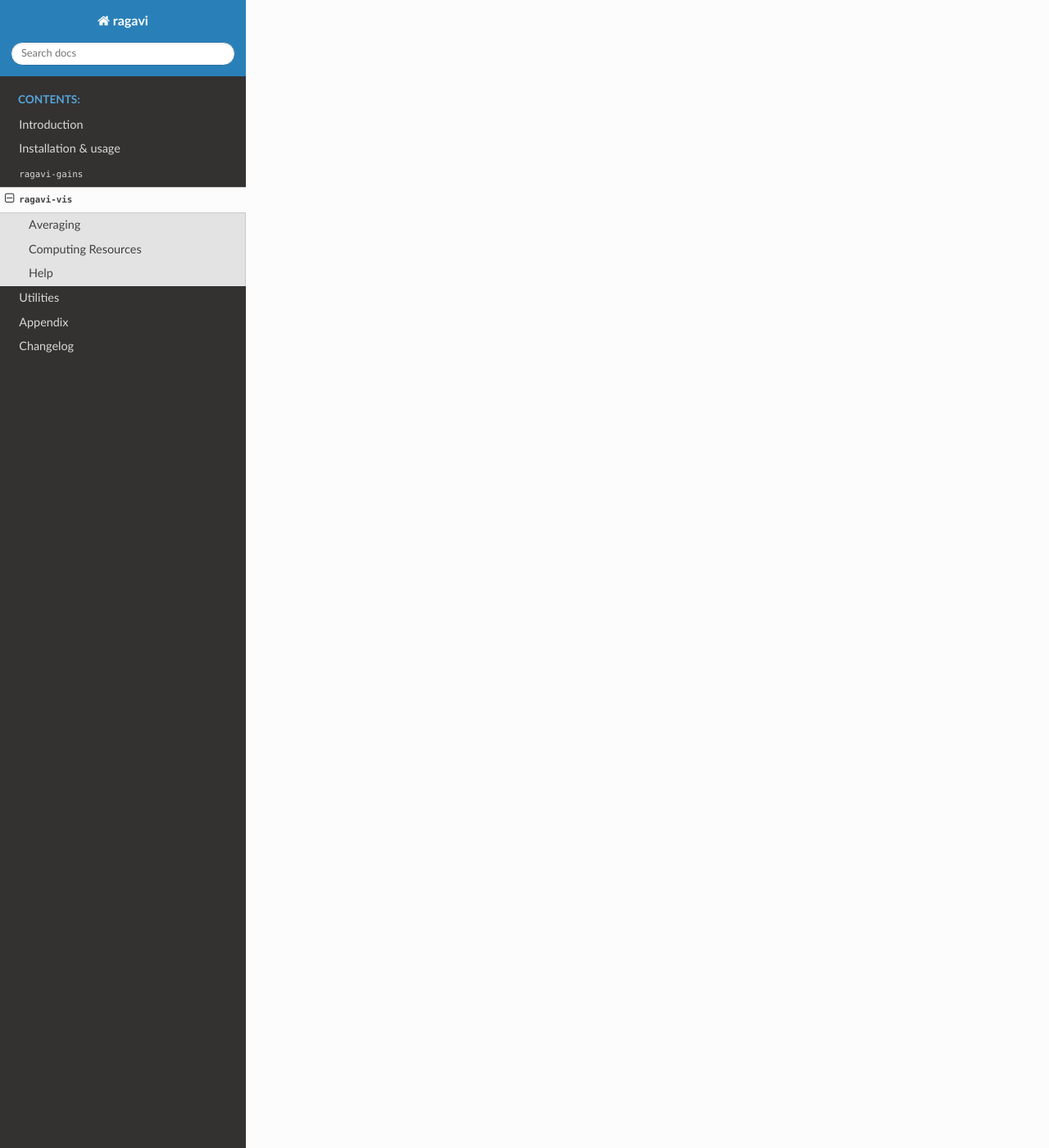
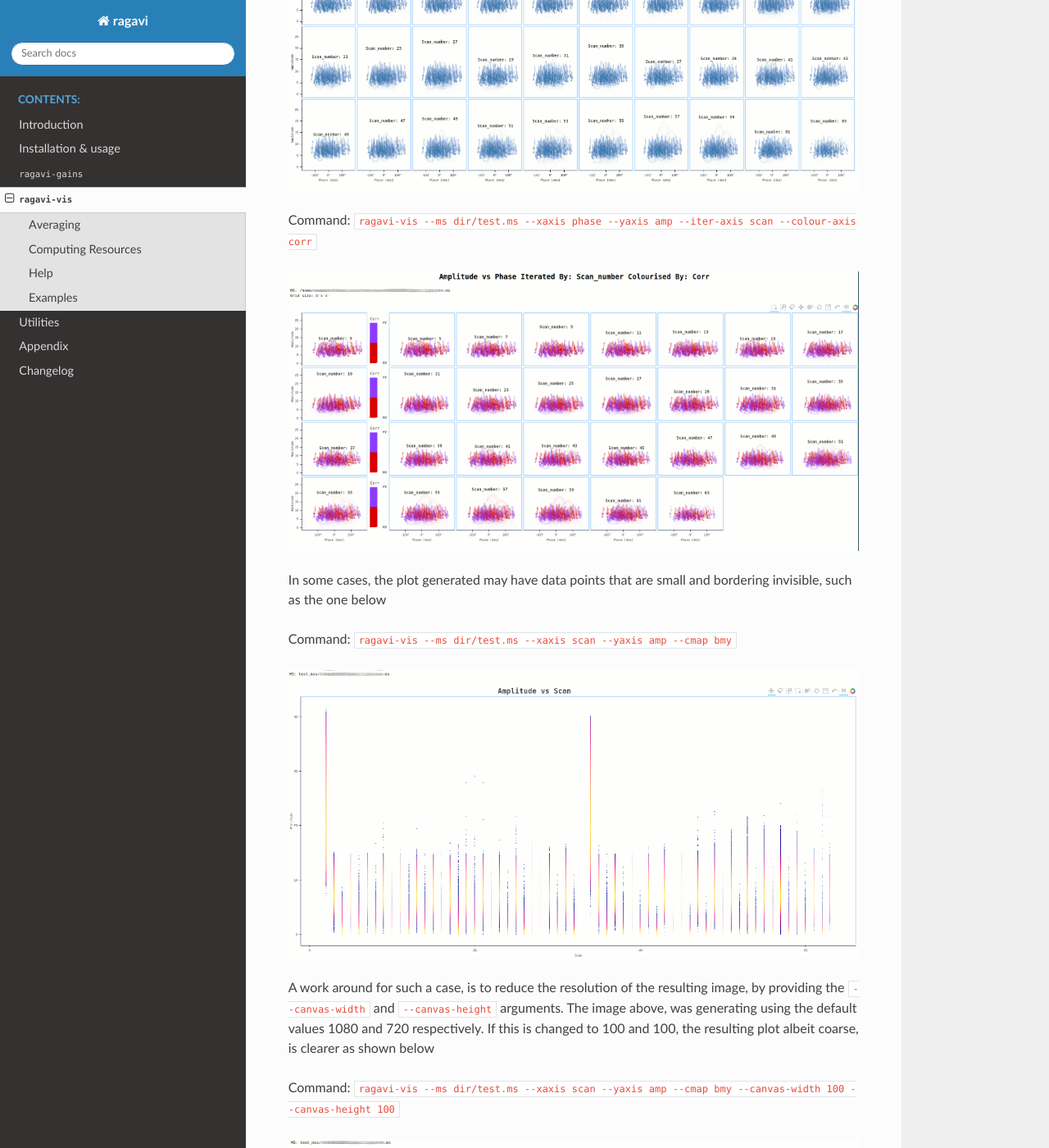
Before and after one commit to ratt-ru/ragavi, a Sphinx documentation site: the page built from docs/source/vis.rst, in a window 1280 px wide and 1400 px high, scrolled down 5260 px. Shown: the whole window at 82% size. Built offline with Sphinx 7.4.7 and the Read the Docs theme 2.0.0, drawn with Linux system fonts in a browser that asks for light colours; some of the changed text lies outside the part shown.

```diff
--- a/docs/source/appendix.rst
+++ b/docs/source/appendix.rst
@@ -13,4 +13,4 @@ Visibilites
 ===========
 .. automodule:: ragavi.visibilities
    :members:
-   :exclude-members: DataCoreProcessor, hv_plotter
+   :exclude-members: DataCoreProcessor, plotter
--- a/docs/source/utilities.rst
+++ b/docs/source/utilities.rst
@@ -3,5 +3,5 @@ Utilities
 *********
 Some utilities useful internally and externally from ``ragavi``
 
-.. automodule:: ragavi.vis_utils
+.. automodule:: ragavi.utils
    :members:
--- a/docs/source/vis.rst
+++ b/docs/source/vis.rst
@@ -61,6 +61,9 @@ Iteration can also be activated through the :code:`-ia / --iter-axis` option.
 It is also possible to colour over some axis (most of the iteration axes are
 supported as shown in the table above) and this can be activated through the
 :code:`-ca / --colour-axis` argument. Please note that the mandatory arguments are :code:`--xaxis`, :code:`--yaxis`, :code:`--ms`.
+
+.. note::
+    Output files genrated by ``ragavi-vis`` can be very large for iterated plots because of the resolution of each generated plot. For this reason, unless ``--canvas-width`` and ``--canvas-height`` are explicitly provided, ``ragavi-gains`` will automatically shrink the canvas sizes to 200 by 200 in order to minimise the resulting output.
 
 
 Averaging
@@ -190,6 +193,61 @@ The output of the help is as follows:
                           to ensure that: num-cores * mem-limit < total RAM
                           available
 
+Examples
+========
+Some example plots generated by ``ragavi-vis``
+
+Command:
+:code:`ragavi-vis --ms dir/test.ms --xaxis time --yaxis amp`
+
+.. image:: examples/single_amp_time.png
+    :width: 800
+    :alt: amplitude vs time
+
+Command:
+:code:`ragavi-vis --ms dir/test.ms --xaxis phase --yaxis amp --colour-axis antenna1`
+
+.. image:: examples/single_colour_amp_phase.png
+    :width: 800
+    :alt: amplitude vs phase coloured by antenna1
+
+Command:
+:code:`ragavi-vis --ms dir/test.ms --xaxis phase --yaxis amp --iter-axis scan`
+
+.. image:: examples/iter_amp_phase.png
+    :width: 800
+    :alt: amplitude vs phase iterated by scan
+
+Command:
+:code:`ragavi-vis --ms dir/test.ms --xaxis phase --yaxis amp --iter-axis scan --colour-axis corr`
+
+.. image:: examples/iter_colour_amp_phase.png
+    :width: 800
+    :alt: amplitude vs phase iterated by scan coloured by corr
+
+
+In some cases, the plot generated may have data points that are small and bordering invisible, such as the one below
+
+Command:
+:code:`ragavi-vis --ms dir/test.ms --xaxis scan --yaxis amp --cmap bmy`
+
+.. image:: examples/high_res_amp_scan.png
+    :width: 800
+    :alt: amplitude vs phase iterated by scan coloured by corr
+
+A work around for such a case, is to reduce the resolution of the resulting
+image, by providing the ``--canvas-width`` and ``--canvas-height`` arguments.
+The image above, was generating using the default values 1080 and 720
+respectively. If this is changed to 100 and 100, the resulting plot albeit
+coarse, is clearer as shown below
+
+Command:
+:code:`ragavi-vis --ms dir/test.ms --xaxis scan --yaxis amp --cmap bmy --canvas-width 100 --canvas-height 100`
+
+.. image:: examples/low_res_amp_scan.png
+    :width: 800
+    :alt: amplitude vs scan
+
 
 .. _Codex: https://codex-africanus.readthedocs.io/en/latest/
 .. _help: https://ragavi.readthedocs.io/en/dev/vis.html#help
--- a/requirements.txt
+++ b/requirements.txt
@@ -4,6 +4,7 @@ dask[complete]
 dask-ms[xarray]
 datashader
 future
+matplotlib
 numpy>=1.15
 python-casacore
 xarray
```
Also changed, not shown: CHANGELOG.rst (+9 -1 lines), docs/source/gains.rst (+57 -7 lines), docs/source/examples/gplot.png (added), docs/source/examples/gplot_all.png (added), docs/source/examples/gplot_all_html.png (added), docs/source/examples/gplot_html.png (added), docs/source/examples/high_res_amp_scan.png (added), docs/source/examples/iter_amp_phase.png (added), docs/source/examples/iter_colour_amp_phase.png (added), docs/source/examples/low_res_amp_scan.png (added), docs/source/examples/single_amp_time.png (added), docs/source/examples/single_colour_amp_phase.png (added).
